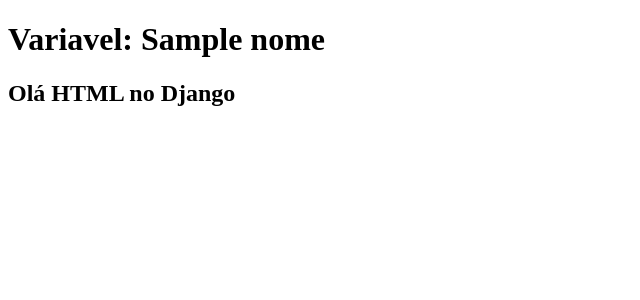
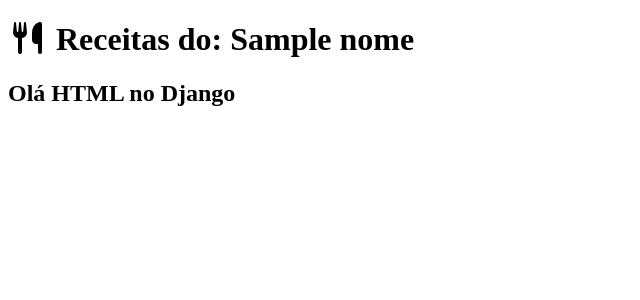
Before and after one commit to SenaiPy/senaiDJPython, a Django app: template receitas/templates/home.html in a window 1280 px wide. Shown: the top 300 px of the page, without its empty margins (0-640 px from the left). Run offline with Django 5.2, Linux system fonts and the light colour scheme; the template is opened without the code that fills it: most values are stand-ins (such as "Sample title", 1, 10 or a date in 2020); some libraries are stand-ins or nearby versions.

Commit message:
novas atualizações

```diff
--- a/receitas/templates/home.html
+++ b/receitas/templates/home.html
@@ -4,9 +4,16 @@
     <meta charset="UTF-8">
     <meta name="viewport" content="width=device-width, initial-scale=1.0">
     <title>Senai</title>
+    <link rel="stylesheet" href="https://cdnjs.cloudflare.com/ajax/libs/font-awesome/7.0.1/css/solid.min.css" integrity="sha512-EHa6vH03/Ty92WahM0/tet1Qicl76zihDCkBnFhN3kFGQkC+mc86d7V+6y2ypiLbk3h0beZAGdUpzfMcb06cMg==" crossorigin="anonymous" referrerpolicy="no-referrer" />
+    <link rel="stylesheet" href="https://cdnjs.cloudflare.com/ajax/libs/font-awesome/7.0.1/css/fontawesome.min.css" integrity="sha512-M5Kq4YVQrjg5c2wsZSn27Dkfm/2ALfxmun0vUE3mPiJyK53hQBHYCVAtvMYEC7ZXmYLg8DVG4tF8gD27WmDbsg==" crossorigin="anonymous" referrerpolicy="no-referrer" />
+    <link rel="stylesheet" href="https://cdnjs.cloudflare.com/ajax/libs/font-awesome/7.0.1/css/brands.min.css" integrity="sha512-WxpJXPm/Is1a/dzEdhdaoajpgizHQimaLGL/QqUIAjIihlQqlPQb1V9vkGs9+VzXD7rgI6O+UsSKl4u5K36Ydw==" crossorigin="anonymous" referrerpolicy="no-referrer" />
+
 </head>
 <body>
-    <h1>Variavel: {{nome}}</h1>
+    <h1>
+        <i class="fa-solid fa-utensils"></i>
+        Receitas do: {{nome}}
+    </h1>
     <h2>Olá HTML no Django</h2>
 </body>
 </html>
--- a/receitas/urls.py
+++ b/receitas/urls.py
@@ -1,8 +1,6 @@
 from django.urls import path
-from .views import home, sobre, receita #vai importar as função criadas em projeto/urls.py
+from .views import home #vai importar as função criadas em projeto/urls.py
 
 urlpatterns = [
     path("", home),
-    path("sobre/", sobre),
-    path("receitas/", receita),
 ]
```
Also changed, not shown: receitas/views.py (+1 -10 lines).
